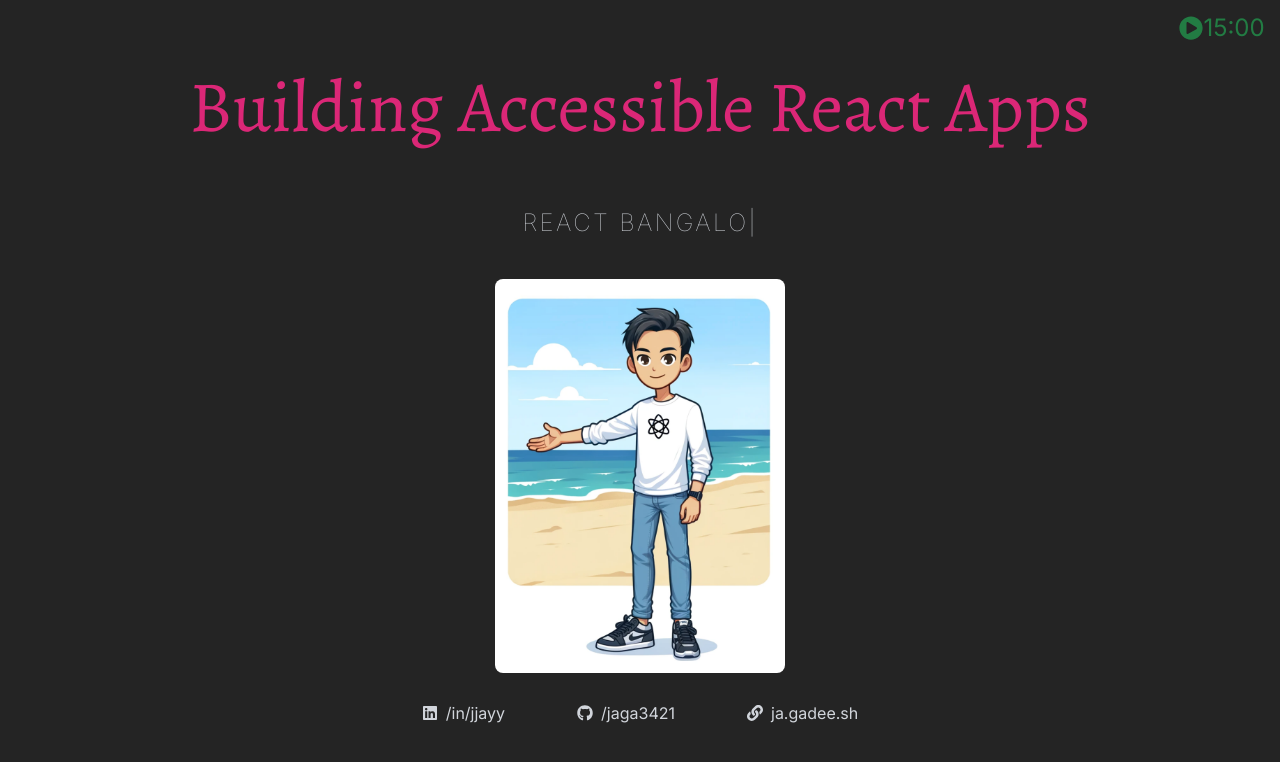
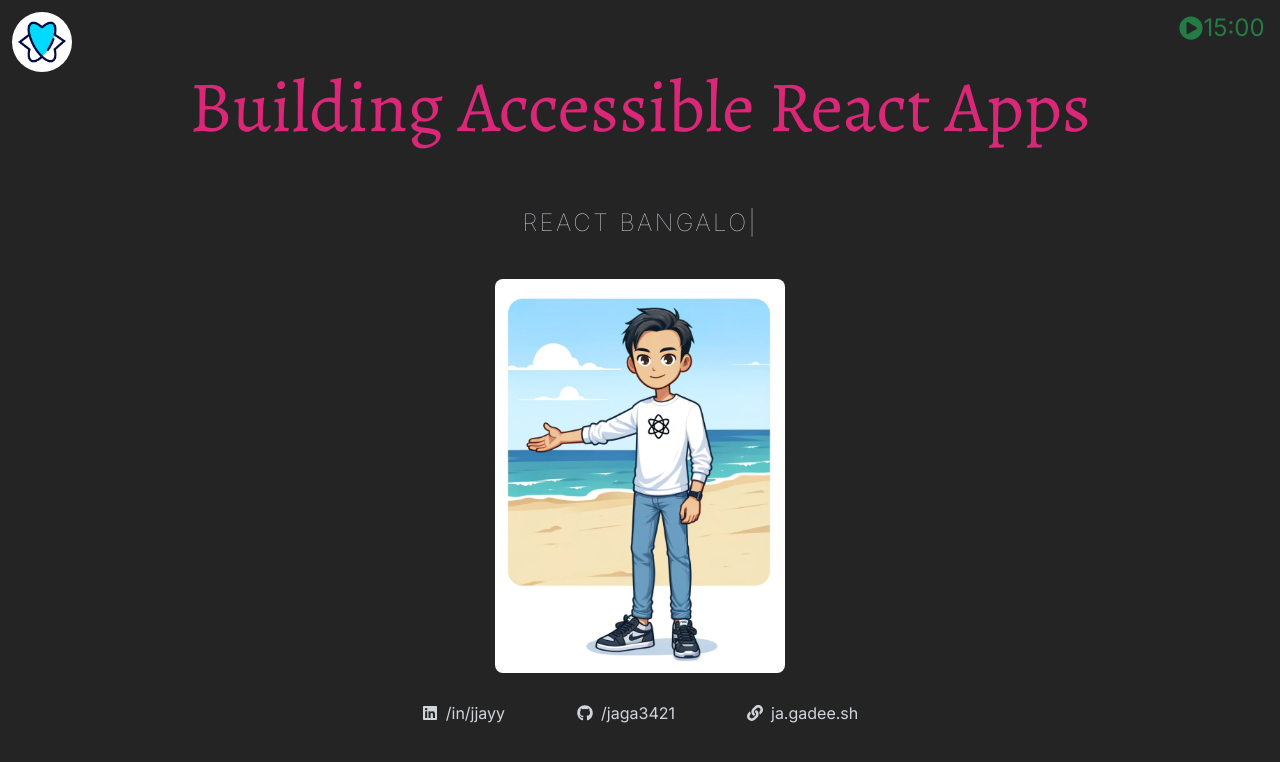
Before and after one commit to jaga3421/react-meetup, a Next.js app: page / in a window 1280 px wide. Shown: the top 762 px of the page. Built offline with nearby package versions, Linux system fonts and the light colour scheme.

Commit message:
logo meetup

```diff
--- /dev/null
+++ b/app/components/RBLogo.jsx
@@ -0,0 +1,19 @@
+import React from "react";
+import Image from "next/image";
+
+const RBLogo = () => {
+  return (
+    <div className="absolute top-0 left-0 p-3 ">
+      <Image
+        src="/images/rblogo.jpeg"
+        alt="jj"
+        width={60}
+        height={60}
+        layout="fixed"
+        className="rounded-full rotate-animation-bezier "
+      />
+    </div>
+  );
+};
+
+export default RBLogo;
--- a/app/globals.css
+++ b/app/globals.css
@@ -1,8 +1,7 @@
-@import url('https://fonts.googleapis.com/css2?family=Alegreya:wght@400;700&display=swap');
+@import url("https://fonts.googleapis.com/css2?family=Alegreya:wght@400;700&display=swap");
 @tailwind base;
 @tailwind components;
 @tailwind utilities;
-
 
 body {
   color: rgb(var(--foreground-rgb));
@@ -14,14 +13,28 @@ body {
     rgb(var(--background-start-rgb));
 }
 
+@keyframes rotate360Bezier {
+  0% {
+    transform: rotate(0deg);
+  }
+  10% {
+    /* 2s out of 20s to complete the rotation */
+    transform: rotate(360deg);
+  }
+  100% {
+    transform: rotate(360deg);
+  }
+}
 
+.rotate-animation-bezier {
+  animation: rotate360Bezier 20s cubic-bezier(0.32, 0.04, 0.3, 1) infinite;
+}
 
-
-
-h1, h2 {
-  font-family: 'Alegreya', serif;
+h1,
+h2 {
+  font-family: "Alegreya", serif;
 }
 
 .cardPrimary {
-  @apply font-light text-left p-8  rounded-lg border border-gray-700 bg-[rgba(50,50,50)] hover:bg-[rgba(60,60,60)] transition
+  @apply font-light text-left p-8  rounded-lg border border-gray-700 bg-[rgba(50,50,50)] hover:bg-[rgba(60,60,60)] transition;
 }
--- a/app/page.js
+++ b/app/page.js
@@ -7,6 +7,7 @@ import Libraries from "./slides/Libraries";
 import Thanks from "./slides/Thanks";
 import AnimatedImage from "./components/AnimatedImage";
 import TimerComponent from "./components/TimerComponent";
+import RBLogo from "./components/RBLogo";
 
 export default function Home() {
   return (
@@ -20,6 +21,7 @@ export default function Home() {
       <Thanks />
       <AnimatedImage />
       <TimerComponent timer={15} />
+      <RBLogo />
     </main>
   );
 }
```
Also changed, not shown: public/images/rblogo.jpeg (added).
